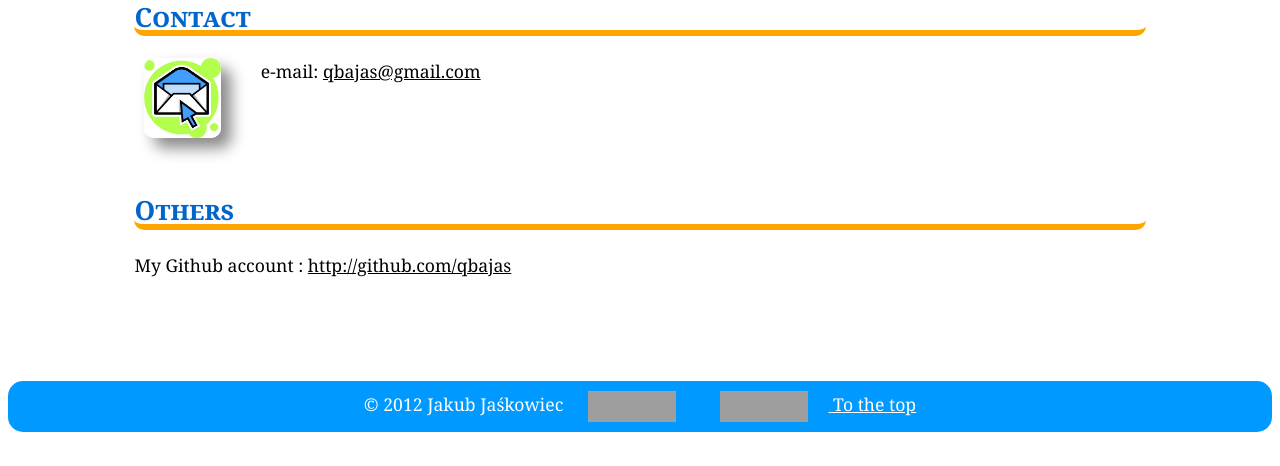
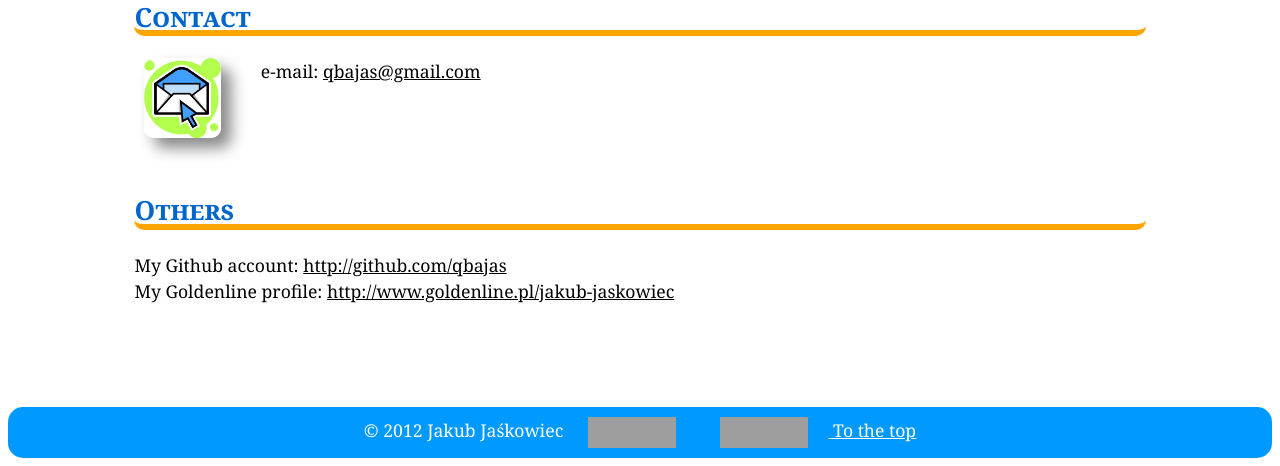
Before and after one commit to qbajas/www, a PHP site: page / in a window 1280 px wide. Shown: the part 546-1012 px from the top of the page. Before the commit the page ends 978 px from the top, so only its background shows below. Run offline with PHP 8.4, Linux system fonts and the light colour scheme; grey boxes are pictures that could not be loaded.

Commit message:
goldenline

```diff
--- a/index.php
+++ b/index.php
@@ -71,7 +71,10 @@ e-mail: <a href="mailto:qbajas@gmail.com"> qbajas@gmail.com </a>
 
 <h2 id="others"> Others </h2>
 <div class="field">
-My Github account : <a href="http://github.com/qbajas">http://github.com/qbajas</a>
+My Github account: <a href="http://github.com/qbajas">http://github.com/qbajas</a>
+<br/>
+My Goldenline profile: <a href="http://www.goldenline.pl/jakub-jaskowiec">http://www.goldenline.pl/jakub-jaskowiec</a>
+
 </div>
 
 <br/>
```
